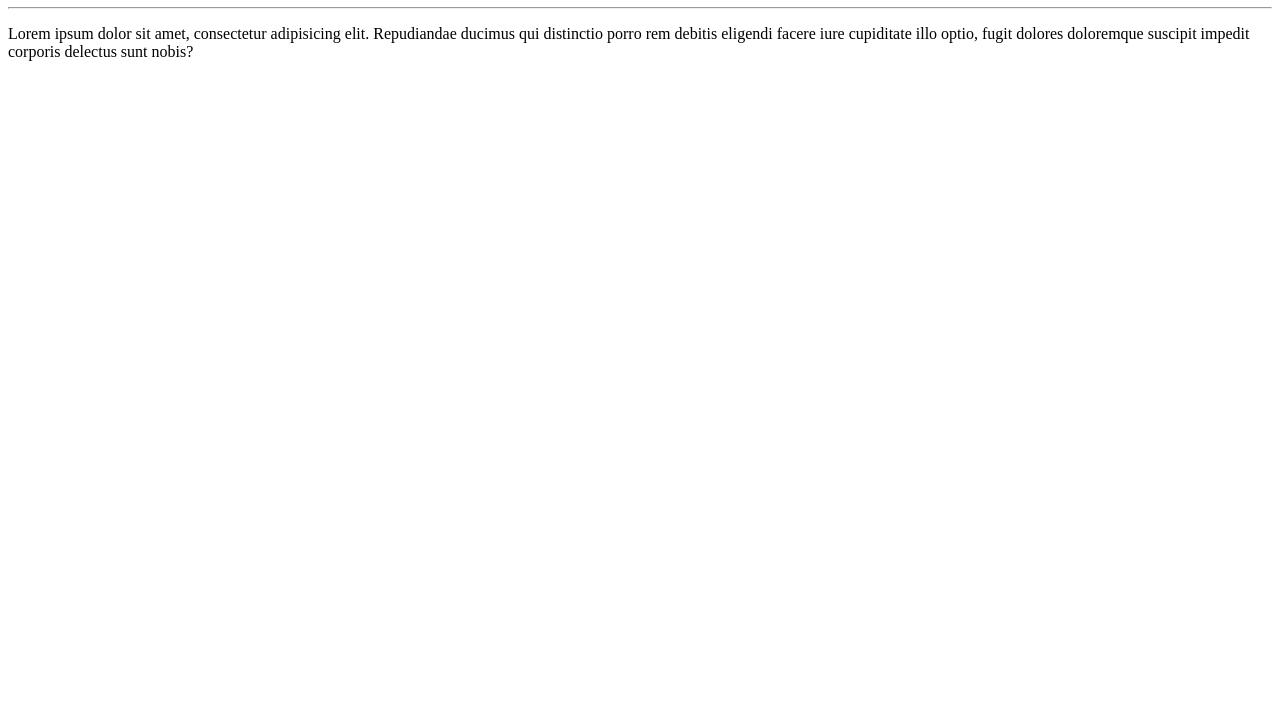
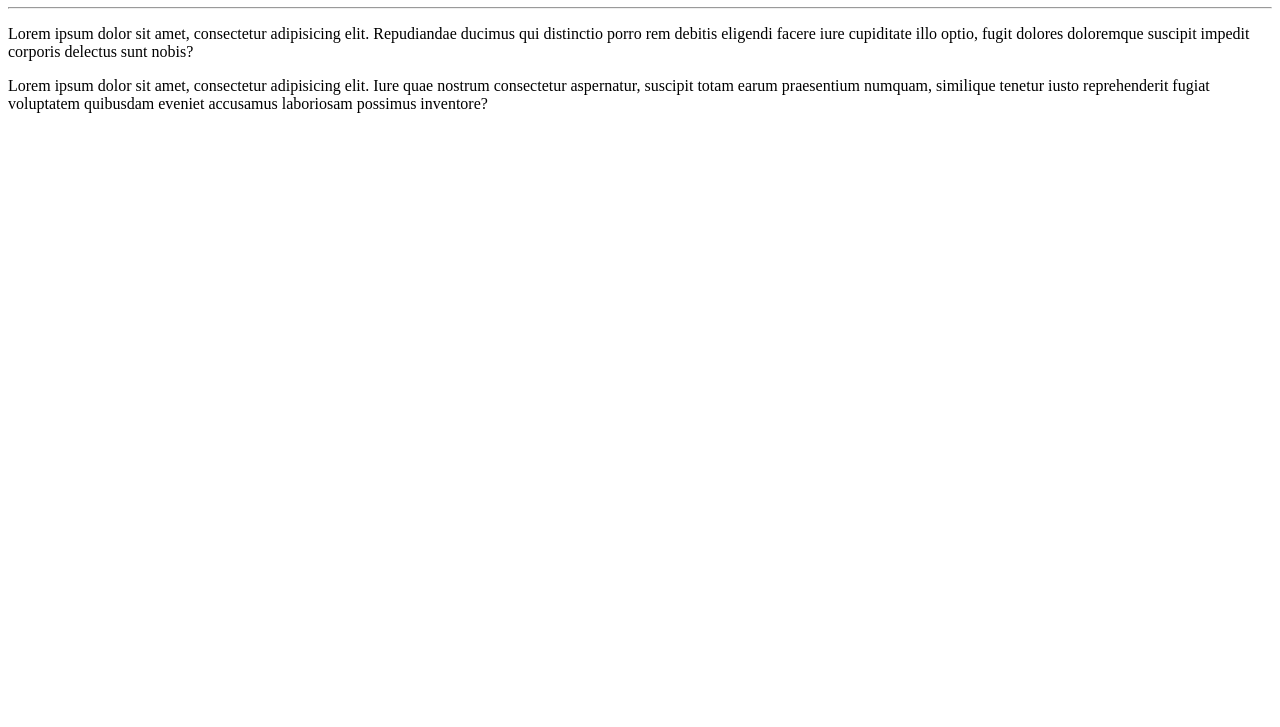
Before and after one commit to leandrodaccorreia/Ola-Mundo, a plain HTML site: page site-exemplo/index.html in a window 1280 px wide. Shown: the part 73-800 px from the top of the page. Drawn offline with Linux system fonts and the light colour scheme.

Commit message:
Adicionei um paragrafo

```diff
--- a/site-exemplo/index.html
+++ b/site-exemplo/index.html
@@ -10,5 +10,6 @@
     <h1>Olá, Mundo!</h1>
     <hr>
     <p>Lorem ipsum dolor sit amet, consectetur adipisicing elit. Repudiandae ducimus qui distinctio porro rem debitis eligendi facere iure cupiditate illo optio, fugit dolores doloremque suscipit impedit corporis delectus sunt nobis?</p>
+    <p>Lorem ipsum dolor sit amet, consectetur adipisicing elit. Iure quae nostrum consectetur aspernatur, suscipit totam earum praesentium numquam, similique tenetur iusto reprehenderit fugiat voluptatem quibusdam eveniet accusamus laboriosam possimus inventore?</p>
 </body>
 </html>
```
